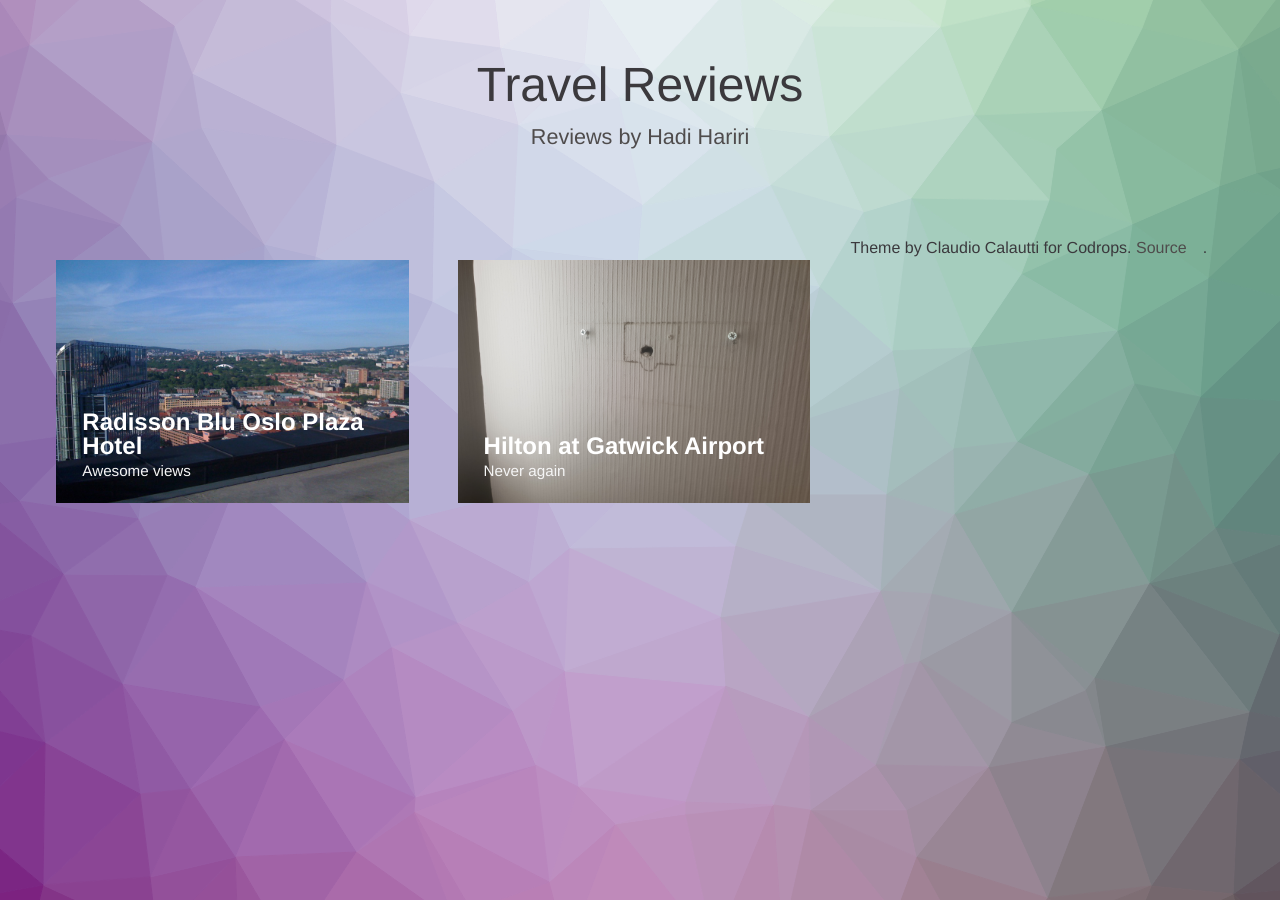
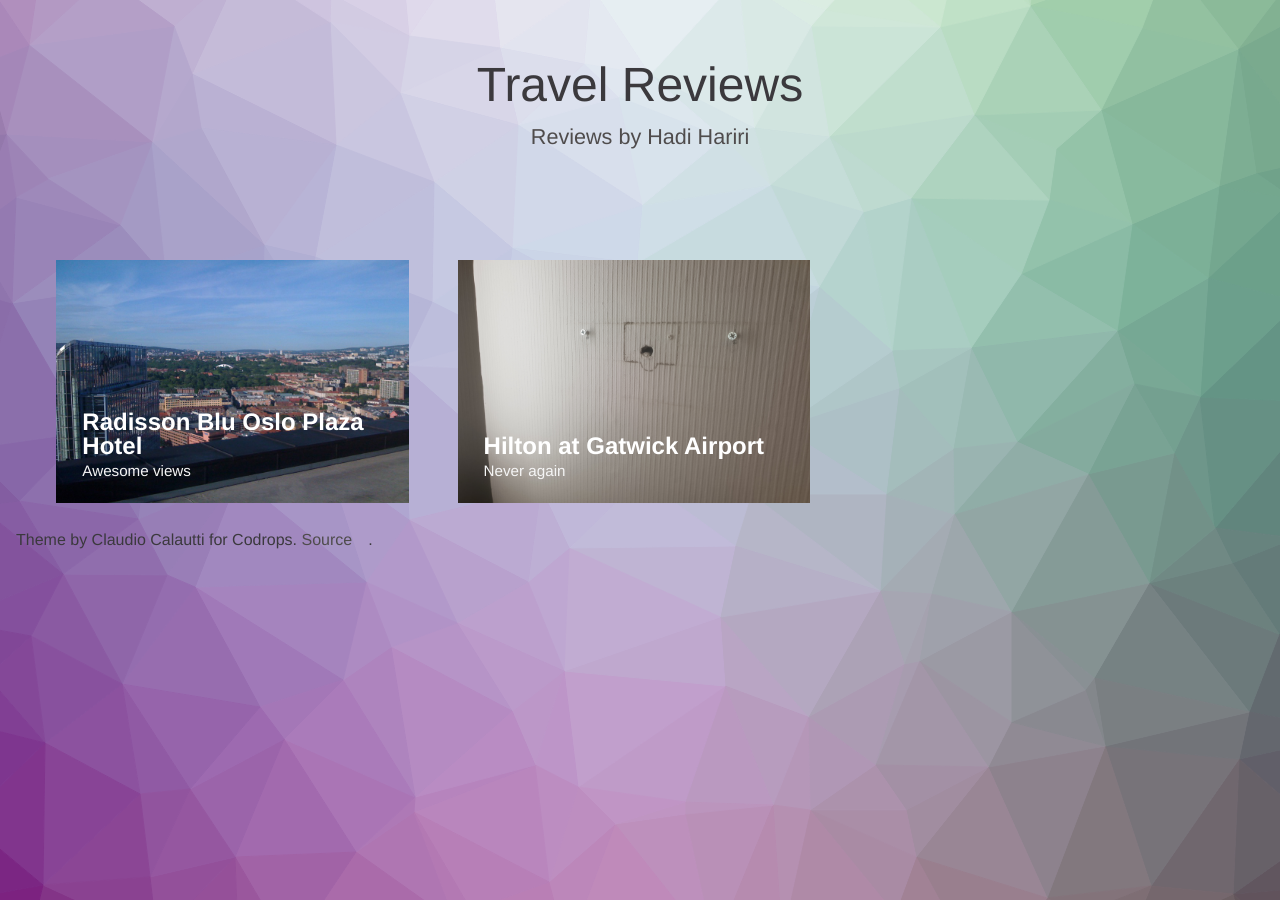
Before and after one commit to travelreviews-biz/website, a Jekyll site: the page built from index.html, in a window 1280 px wide. Built offline with Jekyll 4.4.1, drawn with Linux system fonts in a browser that asks for light colours.

Commit message:
License et al

```diff
--- a/index.html
+++ b/index.html
@@ -76,9 +76,9 @@
             </div>
             {% endfor %}
             <!-- /cards -->
-            <span class="header">Theme by Claudio Calautti for Codrops. <a href="https://github.com/travelreviews-biz/website">Source</a></span>.
 
         </div>
+        <span class="header">Theme by Claudio Calautti for Codrops. <a href="https://github.com/travelreviews-biz/website">Source</a></span>.
     </div>
     <!-- /container -->
 </div>
```
